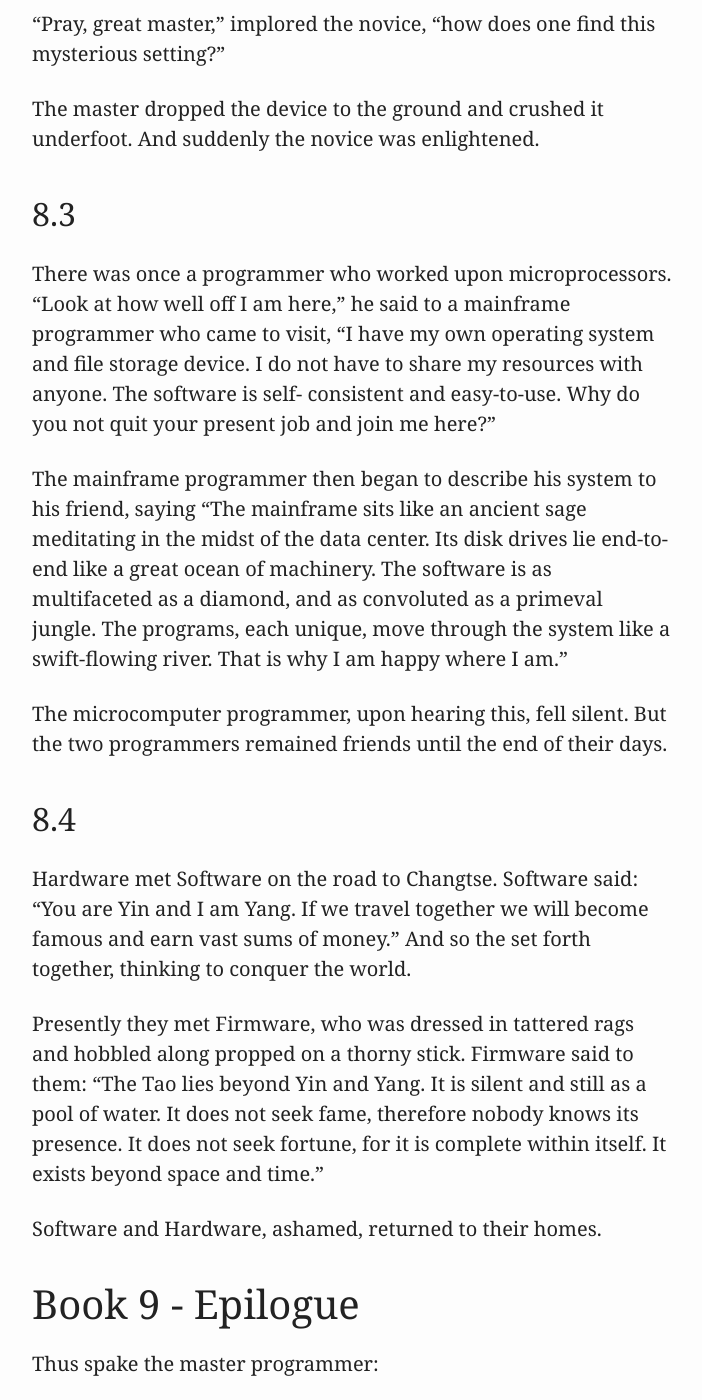
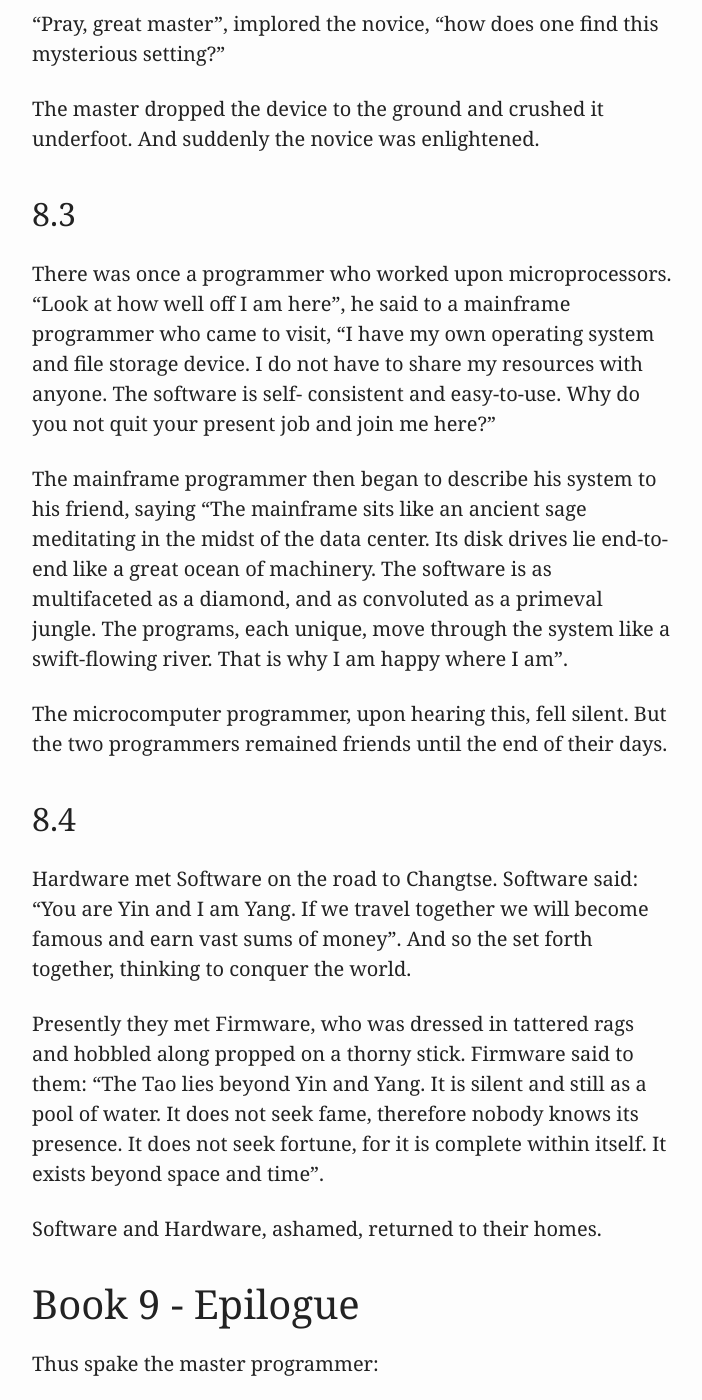
Before and after one commit to konikos/konikos.github.com, a Jekyll site: the page built from tao.markdown, in a window 1280 px wide and 1400 px high, scrolled down 16745 px. Shown: the whole window, without its empty margins (288-990 px from the left). Built offline with Jekyll 4.4.1, drawn with Linux system fonts in a browser that asks for light colours; some web fonts are replaced; Markdown is read by kramdown in place of the engine named in the settings; some of the changed text lies outside the part shown.

```diff
--- a/tao.markdown
+++ b/tao.markdown
@@ -10,7 +10,7 @@ title: Tao of Programming
 
 Thus spake the master programmer:
 
-"When you have learned to snatch the error code from the trap frame, it will be time for you to leave."
+"When you have learned to snatch the error code from the trap frame, it will be time for you to leave".
 
 ### 1.1
 
@@ -55,7 +55,7 @@ Even a perfect program still has bugs.
 
 Thus spake the master programmer:
 
-"After three days without programming, life becomes meaningless."
+"After three days without programming, life becomes meaningless".
 
 ### 2.1
 
@@ -75,57 +75,57 @@ Grand Master Turing once dreamed that he was a machine. When he awoke he exclaim
 
 ### 2.3
 
-A programmer from a very large computer company went to a software conference and then returned to report to his manager, saying: "What sort of programmers work for other companies? They behaved badly and were unconcerned with appearances. There hair was long and unkempt and their clothes were wrinkled and old. They crashed our hospitality suite and they made rude noises during my presentation."
+A programmer from a very large computer company went to a software conference and then returned to report to his manager, saying: "What sort of programmers work for other companies? They behaved badly and were unconcerned with appearances. There hair was long and unkempt and their clothes were wrinkled and old. They crashed our hospitality suite and they made rude noises during my presentation".
 
 The manager said: "I should have never sent you to the conference. Those programmers live beyond the physical world. They consider life absurd, an accidental coincidence. They come and go without knowing limitations. Without a care, they live only for their programs. Why should they bother with social conventions?
 
-"They are alive within the Tao."
+"They are alive within the Tao".
 
 ### 2.4
 
 A novice asked the Master: "Here is a programmer that never designs, documents or tests his programs. Yet all who know him consider him one of the best programmers in the world. Why is this?"
 
-The Master replies: "That programmer has mastered the Tao. He has gone beyond the need for design; he does not become angry when the system crashes, but accepts the universe without concern. He has gone beyond the need for documentation; he no longer cares if anyone else sees his code. He has gone beyond the need for testing; each of his programs are perfect within themselves, serene and elegant, their purpose self-evident. Truly, he has entered the mystery of Tao."
+The Master replies: "That programmer has mastered the Tao. He has gone beyond the need for design; he does not become angry when the system crashes, but accepts the universe without concern. He has gone beyond the need for documentation; he no longer cares if anyone else sees his code. He has gone beyond the need for testing; each of his programs are perfect within themselves, serene and elegant, their purpose self-evident. Truly, he has entered the mystery of Tao".
 
 
 ## Book 3 - Design
 
 Thus spake the master programmer:
 
-"When the program is being tested, it is too late to make design changes."
+"When the program is being tested, it is too late to make design changes".
 
 
 ### 3.1
 
 There once was a man who went to a computer trade show. Each day as he entered, the man told the guard at the door:
 
-"I am a great thief, renowned for my feats of shoplifting. Be forewarned, for this trade show shall not escape unplundered."
+"I am a great thief, renowned for my feats of shoplifting. Be forewarned, for this trade show shall not escape unplundered".
 
 This speech disturbed the guard greatly, because there were millions of dollars of computer equipment inside, so he watched the man carefully. But the man merely wandered from booth to booth, humming quietly to himself.
 
 When the man left, the guard took him aside and searched his clothes, but nothing was to be found.
 
-On the next day of the trade show, the man returned and chided the guard saying: "I escaped with a vast booty yesterday, but today will be even better." So the guard watched him ever more closely, but to no avail.
+On the next day of the trade show, the man returned and chided the guard saying: "I escaped with a vast booty yesterday, but today will be even better". So the guard watched him ever more closely, but to no avail.
 
-On the final day of the trade show, the guard could restrain his curiosity no longer. "Sir Thief," he said, "I am so perplexed, I cannot live in peace. Please enlighten me. What is it that you are stealing?"
+On the final day of the trade show, the guard could restrain his curiosity no longer. "Sir Thief", he said, "I am so perplexed, I cannot live in peace. Please enlighten me. What is it that you are stealing?"
 
-The man smiled. "I am stealing ideas," he said.
+The man smiled. "I am stealing ideas", he said.
 
 
 ### 3.2
 
-There once was a master programmer who wrote unstructured programs. A novice programmer, seeking to imitate him, also began to write unstructured programs. When the novice asked the master to evaluate his progress, the master criticized him for writing unstructured programs, saying, "What is appropriate for the master is not appropriate for the novice. You must understand the Tao before transcending structure."
+There once was a master programmer who wrote unstructured programs. A novice programmer, seeking to imitate him, also began to write unstructured programs. When the novice asked the master to evaluate his progress, the master criticized him for writing unstructured programs, saying, "What is appropriate for the master is not appropriate for the novice. You must understand the Tao before transcending structure".
 
 
 ### 3.3
 
 There was once a programmer who was attached to the court of the warlord of Wu. The warlord asked the programmer: "Which is easier to design: an accounting package or an operating system?"
 
-"An operating system," replied the programmer.
+"An operating system", replied the programmer.
 
-The warlord uttered an exclamation of disbelief. "Surely an accounting package is trivial next to the complexity of an operating system," he said.
+The warlord uttered an exclamation of disbelief. "Surely an accounting package is trivial next to the complexity of an operating system", he said.
 
-"Not so," said the programmer, "when designing an accounting package, the programmer operates as a mediator between people having different ideas: how it must operate, how its reports must appear, and how it must conform to the tax laws. By contrast, an operating system is not limited by outside appearances. When designing an operating system, the programmer seeks the simplest harmony between machine and ideas. This is why an operating system is easier to design."
+"Not so", said the programmer, "when designing an accounting package, the programmer operates as a mediator between people having different ideas: how it must operate, how its reports must appear, and how it must conform to the tax laws. By contrast, an operating system is not limited by outside appearances. When designing an operating system, the programmer seeks the simplest harmony between machine and ideas. This is why an operating system is easier to design".
 
 The warlord of Wu nodded and smiled. "That is all good and well, but which is easier to debug?"
 
@@ -136,22 +136,22 @@ The programmer made no reply.
 
 A manager went to the master programmer and showed him the requirements document for a new application. The manager asked the master: "How long will it take to design this system if I assign five programmers to it?"
 
-"It will take one year," said the master promptly.
+"It will take one year", said the master promptly.
 
 "But we need this system immediately or even sooner! How long will it take if I assign ten programmers to it?"
 
-The master programmer frowned. "In that case, it will take two years."
+The master programmer frowned. "In that case, it will take two years".
 
 "And what if I assign a hundred programmers to it?"
 
-The master programmer shrugged. "Then the design will never be completed," he said.
+The master programmer shrugged. "Then the design will never be completed", he said.
 
 
 ## Book 4 - Coding
 
 Thus spake the master programmer:
 
-"A well-written program is its own heaven; a poorly-written program is its own hell."
+"A well-written program is its own heaven; a poorly-written program is its own hell".
 
 ### 4.1
 
@@ -169,27 +169,27 @@ A novice asked the master: "I have a program that sometime runs and sometimes ab
 
 The master replied: "You are confused because you do not understand Tao. Only a fool expects rational behavior from his fellow humans. Why do you expect it from a machine that humans have constructed? Computers simulate determinism; only Tao is perfect.
 
-"The rules of programming are transitory; only Tao is eternal. Therefore you must contemplate Tao before you receive enlightenment."
+"The rules of programming are transitory; only Tao is eternal. Therefore you must contemplate Tao before you receive enlightenment".
 
 "But how will I know when I have received enlightenment?" asked the novice.
 
-"Your program will then run correctly," replied the master.
+"Your program will then run correctly", replied the master.
 
 ### 4.3
 
-A master was explaining the nature of Tao of to one of his novices. "The Tao is embodied in all software - regardless of how insignificant," said the master.
+A master was explaining the nature of Tao of to one of his novices. "The Tao is embodied in all software - regardless of how insignificant", said the master.
 
 "Is the Tao in a hand-held calculator?" asked the novice.
 
-"It is," came the reply.
+"It is", came the reply.
 
 "Is the Tao in a video game?" continued the novice.
 
-"It is even in a video game," said the master.
+"It is even in a video game", said the master.
 
 "And is the Tao in the DOS for a personal computer?"
 
-The master coughed and shifted his position slightly. "The lesson is over for today," he said.
+The master coughed and shifted his position slightly. "The lesson is over for today", he said.
 
 ### 4.4
 
@@ -197,7 +197,7 @@ Prince Wang's programmer was coding software. His fingers danced upon the keyboa
 
 "Excellent!" the Prince exclaimed, "Your technique is faultless!"
 
-"Technique?" said the programmer turning from his terminal, "What I follow is Tao - beyond all techniques! When I first began to program I would see before me the whole problem in one mass. After three years I no longer saw this mass. Instead, I used subroutines. But now I see nothing. My whole being exists in a formless void. My senses are idle. My spirit, free to work without plan, follows its own instinct. In short, my program writes itself. True, sometimes there are difficult problems. I see them coming, I slow down, I watch silently. Then I change a single line of code and the difficulties vanish like puffs of idle smoke. I then compile the program. I sit still and let the joy of the work fill my being. I close my eyes for a moment and then log off."
+"Technique?" said the programmer turning from his terminal, "What I follow is Tao - beyond all techniques! When I first began to program I would see before me the whole problem in one mass. After three years I no longer saw this mass. Instead, I used subroutines. But now I see nothing. My whole being exists in a formless void. My senses are idle. My spirit, free to work without plan, follows its own instinct. In short, my program writes itself. True, sometimes there are difficult problems. I see them coming, I slow down, I watch silently. Then I change a single line of code and the difficulties vanish like puffs of idle smoke. I then compile the program. I sit still and let the joy of the work fill my being. I close my eyes for a moment and then log off".
 
 Prince Wang said, "Would that all of my programmers were as wise!"
 
@@ -205,7 +205,7 @@ Prince Wang said, "Would that all of my programmers were as wise!"
 
 Thus spake the master programmer:
 
-"Though a program be but three lines long, someday it will have to be maintained."
+"Though a program be but three lines long, someday it will have to be maintained".
 
 ### 5.1
 
@@ -217,13 +217,13 @@ These are great mysteries.
 
 ### 5.2
 
-A manager asked a programmer how long it would take him to finish the program on which he was working. "It will be finished tomorrow," the programmer promptly replied.
+A manager asked a programmer how long it would take him to finish the program on which he was working. "It will be finished tomorrow", the programmer promptly replied.
 
-"I think you are being unrealistic," said the manager, "Truthfully, how long will it take?"
+"I think you are being unrealistic", said the manager, "Truthfully, how long will it take?"
 
-The programmer thought for a moment. "I have some features that I wish to add. This will take at least two weeks," he finally said.
+The programmer thought for a moment. "I have some features that I wish to add. This will take at least two weeks", he finally said.
 
-"Even that is too much to expect," insisted the manager, "I will be satisfied if you simply tell me when the program is complete."
+"Even that is too much to expect", insisted the manager, "I will be satisfied if you simply tell me when the program is complete".
 
 The programmer agreed to this.
 
@@ -235,7 +235,7 @@ A novice programmer was once assigned to code a simple financial package.
 
 The novice worked furiously for many days, but when his master reviewed his program, he discovered that it contained a screen editor, a set of generalized graphics routines, an artificial intelligence interface, but not the slightest mention of anything financial.
 
-When the master asked about this, the novice became indignant. "Don't be so impatient," he said, "I'll put in the financial stuff eventually."
+When the master asked about this, the novice became indignant. "Don't be so impatient", he said, "I'll put in the financial stuff eventually".
 
 ### 5.4
 
@@ -249,7 +249,7 @@ Does a good programmer refuse to maintain his code?
 
 Thus spake the master programmer:
 
-"Let the programmers be many and the managers few - then all will be productive."
+"Let the programmers be many and the managers few - then all will be productive".
 
 ### 6.1
 
@@ -278,24 +278,24 @@ Having worked for poor management, they no longer value their jobs.
 
 A manager was about to be fired, but a programmer who worked for him invented a new program that became popular and sold well. As a result, the manager retained his job.
 
-The manager tried to give the programmer a bonus, but the programmer refused it, saying, "I wrote the program because I thought it was an interesting concept, and thus I expect no reward."
+The manager tried to give the programmer a bonus, but the programmer refused it, saying, "I wrote the program because I thought it was an interesting concept, and thus I expect no reward".
 
 The manager upon hearing this remarked, "This programmer, though he holds a position of small esteem, understands well the proper duty of an employee. Let us promote him to the exalted position of management consultant!"
 
-But when told this, the programmer once more refused, saying, "I exist so that I can program. If I were promoted, I would do nothing but waste everyone's time. Can I go now? I have a program that I'm working on."
+But when told this, the programmer once more refused, saying, "I exist so that I can program. If I were promoted, I would do nothing but waste everyone's time. Can I go now? I have a program that I'm working on".
 
 ### 6.4
 
-A manager went to his programmers and told them: "As regards to your work hours: you are going to have to come in at nine in the morning and leave at five in the afternoon." At this, all of them became angry and several resigned on the spot.
+A manager went to his programmers and told them: "As regards to your work hours: you are going to have to come in at nine in the morning and leave at five in the afternoon". At this, all of them became angry and several resigned on the spot.
 
-So the manager said: "All right, in that case you may set your own working hours, as long as you finish your projects on schedule." The programmers, now satisfied, began to come in at noon and work to the wee hours of the morning.
+So the manager said: "All right, in that case you may set your own working hours, as long as you finish your projects on schedule". The programmers, now satisfied, began to come in at noon and work to the wee hours of the morning.
 
 
 ## Book 7 - Corporate Wisdom
 
 Thus spake the master programmer:
 
-"You can demonstrate a program for a corporate executive, but you can't make him computer literate."
+"You can demonstrate a program for a corporate executive, but you can't make him computer literate".
 
 ### 7.1
 
@@ -313,17 +313,17 @@ The novice programmer stares in wonder at the bird, for he understands it not. T
 
 The Magician of the Ivory Tower brought his latest invention for the master programmer to examine. The magician wheeled a large black box into the master's office while the master waited in silence.
 
-"This is an integrated, distributed, general-purpose workstation," began the magician, "ergonomically designed with a proprietary operating system, sixth generation languages, and multiple state of the art user interfaces. It took my assistants several hundred man years to construct. Is it not amazing?"
+"This is an integrated, distributed, general-purpose workstation", began the magician, "ergonomically designed with a proprietary operating system, sixth generation languages, and multiple state of the art user interfaces. It took my assistants several hundred man years to construct. Is it not amazing?"
 
-The master raised his eyebrows slightly. "It is indeed amazing," he said.
+The master raised his eyebrows slightly. "It is indeed amazing", he said.
 
-"Corporate Headquarters has commanded," continued the magician, "that everyone use this workstation as a platform for new programs. Do you agree to this?"
+"Corporate Headquarters has commanded", continued the magician, "that everyone use this workstation as a platform for new programs. Do you agree to this?"
 
-"Certainly," replied the master, "I will have it transported to the data center immediately!" And the magician returned to his tower, well pleased.
+"Certainly", replied the master, "I will have it transported to the data center immediately!" And the magician returned to his tower, well pleased.
 
 Several days later, a novice wandered into the office of the master programmer and said, "I cannot find the listing for my new program. Do you know where it might be?"
 
-"Yes," replied the master, "the listings are stacked on the platform in the data center."
+"Yes", replied the master, "the listings are stacked on the platform in the data center".
 
 ### 7.4
 
@@ -334,37 +334,37 @@ The master programmer moves from program to program without fear. No change in m
 
 Thus spake the master programmer:
 
-"Without the wind, the grass does not move. Without software, hardware is useless."
+"Without the wind, the grass does not move. Without software, hardware is useless".
 
 ### 8.1
 
 A novice asked the master: "I perceive that one computer company is much larger than all others. It towers above its competition like a giant among dwarfs. Any one of its divisions could comprise an entire business. Why is this so?"
 
-The master replied, "Why do you ask such foolish questions? That company is large because it is large. If it only made hardware, nobody would buy it. If it only made software, nobody would use it. If it only maintained systems, people would treat it like a servant. But because it combines all of these things, people think it one of the gods! By not seeking to strive, it conquers without effort."
+The master replied, "Why do you ask such foolish questions? That company is large because it is large. If it only made hardware, nobody would buy it. If it only made software, nobody would use it. If it only maintained systems, people would treat it like a servant. But because it combines all of these things, people think it one of the gods! By not seeking to strive, it conquers without effort".
 
 ### 8.2
 
-A master programmer passed a novice programmer one day. The master noted the novice's preoccupation with a hand-held computer game. "Excuse me," he said, "may I examine it?"
+A master programmer passed a novice programmer one day. The master noted the novice's preoccupation with a hand-held computer game. "Excuse me", he said, "may I examine it?"
 
-The novice bolted to attention and handed the device to the master. "I see that the device claims to have three levels of play: Easy, Medium, and Hard," said the master. "Yet every such device has another level of play, where the device seeks not to conquer the human, nor to be conquered by the human."
+The novice bolted to attention and handed the device to the master. "I see that the device claims to have three levels of play: Easy, Medium, and Hard", said the master. "Yet every such device has another level of play, where the device seeks not to conquer the human, nor to be conquered by the human".
 
-"Pray, great master," implored the novice, "how does one find this mysterious setting?"
+"Pray, great master", implored the novice, "how does one find this mysterious setting?"
 
 The master dropped the device to the ground and crushed it underfoot. And suddenly the novice was enlightened.
 
 ### 8.3
 
-There was once a programmer who worked upon microprocessors. "Look at how well off I am here," he said to a mainframe programmer who came to visit, "I have my own operating system and file storage device. I do not have to share my resources with anyone. The software is self- consistent and easy-to-use. Why do you not quit your present job and join me here?"
+There was once a programmer who worked upon microprocessors. "Look at how well off I am here", he said to a mainframe programmer who came to visit, "I have my own operating system and file storage device. I do not have to share my resources with anyone. The software is self- consistent and easy-to-use. Why do you not quit your present job and join me here?"
 
-The mainframe programmer then began to describe his system to his friend, saying "The mainframe sits like an ancient sage meditating in the midst of the data center. Its disk drives lie end-to-end like a great ocean of machinery. The software is as multifaceted as a diamond, and as convoluted as a primeval jungle. The programs, each unique, move through the system like a swift-flowing river. That is why I am happy where I am."
+The mainframe programmer then began to describe his system to his friend, saying "The mainframe sits like an ancient sage meditating in the midst of the data center. Its disk drives lie end-to-end like a great ocean of machinery. The software is as multifaceted as a diamond, and as convoluted as a primeval jungle. The programs, each unique, move through the system like a swift-flowing river. That is why I am happy where I am".
 
 The microcomputer programmer, upon hearing this, fell silent. But the two programmers remained friends until the end of their days.
 
 ### 8.4
 
-Hardware met Software on the road to Changtse. Software said: "You are Yin and I am Yang. If we travel together we will become famous and earn vast sums of money." And so the set forth together, thinking to conquer the world.
+Hardware met Software on the road to Changtse. Software said: "You are Yin and I am Yang. If we travel together we will become famous and earn vast sums of money". And so the set forth together, thinking to conquer the world.
 
-Presently they met Firmware, who was dressed in tattered rags and hobbled along propped on a thorny stick. Firmware said to them: "The Tao lies beyond Yin and Yang. It is silent and still as a pool of water. It does not seek fame, therefore nobody knows its presence. It does not seek fortune, for it is complete within itself. It exists beyond space and time."
+Presently they met Firmware, who was dressed in tattered rags and hobbled along propped on a thorny stick. Firmware said to them: "The Tao lies beyond Yin and Yang. It is silent and still as a pool of water. It does not seek fame, therefore nobody knows its presence. It does not seek fortune, for it is complete within itself. It exists beyond space and time".
 
 Software and Hardware, ashamed, returned to their homes.
 
@@ -372,4 +372,4 @@ Software and Hardware, ashamed, returned to their homes.
 
 Thus spake the master programmer:
 
-"It is time for you to leave."
+"It is time for you to leave".
```
